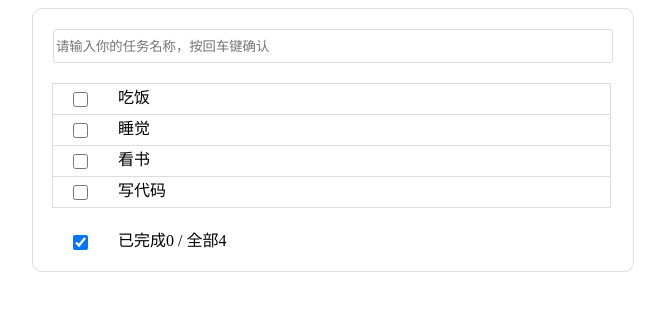
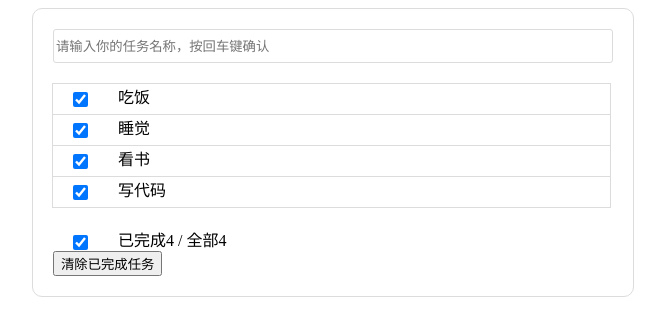
Before and after one commit to YaoHua-0124/react-new-project, a React (Create React App) app in the folder my-app/: page / in a window 1280 px wide. Both pictures are taken after a click on the checkbox 387 px from the left and 242 px from the top of the page. Shown: the top 336 px of the page, without its empty margins (307-972 px from the left). Built offline with nearby package versions, Linux system fonts and the light colour scheme.

Commit message:
Update index.jsx

```diff
--- a/my-app/src/component/Footer/index.jsx
+++ b/my-app/src/component/Footer/index.jsx
@@ -2,11 +2,31 @@ import React, { Component } from 'react'
 import './Footer.css'
 
 export default class Footer extends Component {
+
+  // 选中所有的事项
+  selectdeAll = (event) => {
+    this.props.selectdeAll(event.target.checked)
+  }
+
+  // 删除选中的事项
+  deleteSelectd = (completedItem) => {
+    return () => {
+      this.props.deleteSelectd(completedItem)
+    }
+  }
+
   render() {
+    const { todos } = this.props
+    let completedItem = []
+    for (let index = 0; index < todos.length; index++) {
+      if (todos[index].isDone === true) completedItem.push(todos[index])
+    }
+    let isAllSelected = todos.length === completedItem.length ? true : false
     return (
       <div className='footer'>
-        <input className='checkbox' name="selectAll" type="checkbox"/>
-        <span className='showInfo'>已完成0 / 全部4</span>
+        <input type="checkbox" checked={isAllSelected} onChange={this.selectdeAll} className='checkbox' name="selectAll" />
+        <span className='showInfo'>已完成{completedItem.length} / 全部{todos.length}</span>
+        <button style={{ display: completedItem.length ? 'block' : 'none' }} onClick={this.deleteSelectd(completedItem)}>清除已完成任务</button>
       </div>
     )
   }
```
